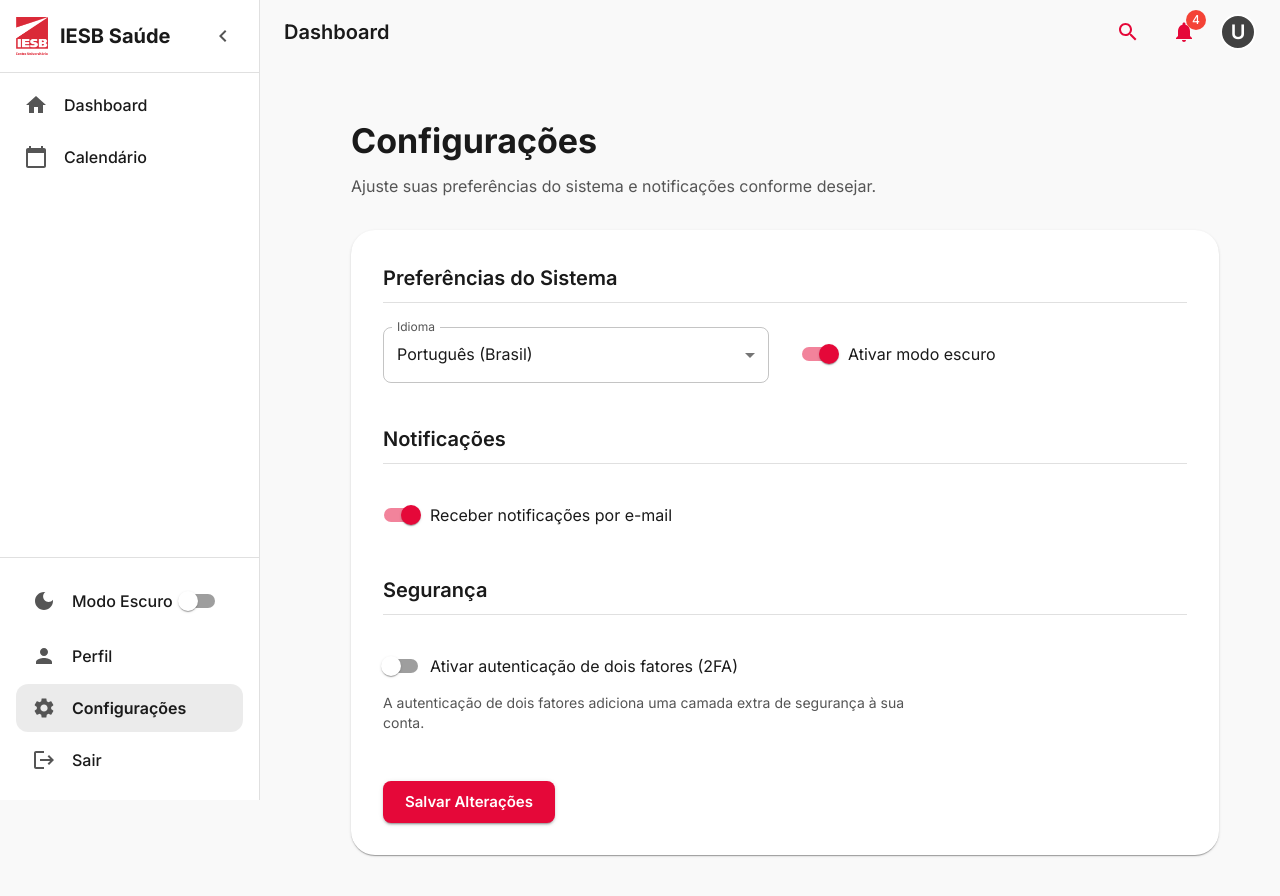
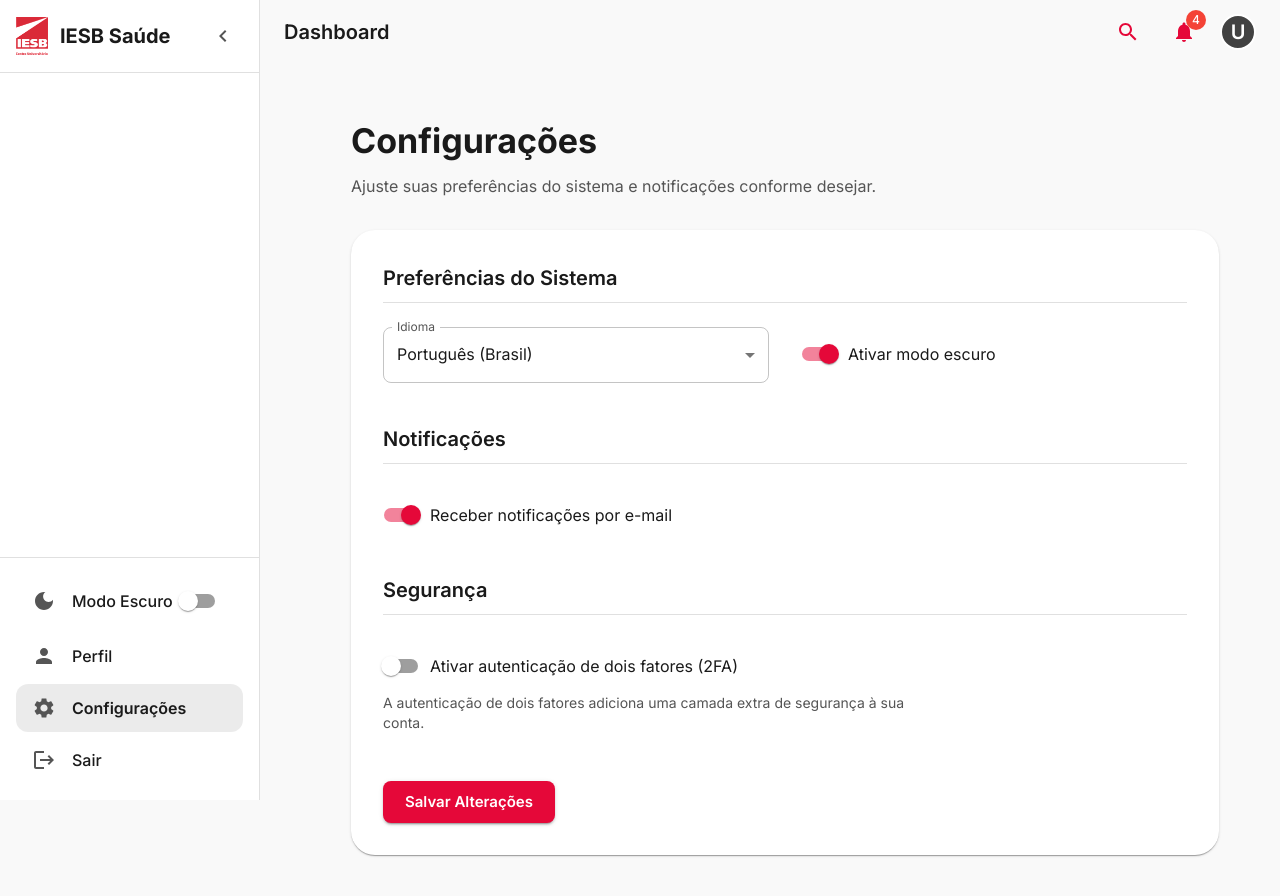
Before and after one commit to gabrielbentog/iesb-saude-client, a Next.js app: page /configuracoes in a window 1280 px wide. Shown: the top 896 px of the page. Built offline with nearby package versions, Linux system fonts and the light colour scheme.

Commit message:
feat: create middleware

```diff
--- a/package.json
+++ b/package.json
@@ -17,6 +17,7 @@
     "axios": "^1.8.4",
     "date-fns": "^2.30.0",
     "framer-motion": "^12.5.0",
+    "js-cookie": "^3.0.5",
     "next": "15.2.3",
     "react": "^19.0.0",
     "react-dom": "^19.0.0"
@@ -24,6 +25,7 @@
   "devDependencies": {
     "@eslint/eslintrc": "^3",
     "@tailwindcss/postcss": "^4",
+    "@types/js-cookie": "^3.0.6",
     "@types/node": "^20",
     "@types/react": "^19",
     "@types/react-dom": "^19",
--- a/src/app/auth/login/page.tsx
+++ b/src/app/auth/login/page.tsx
@@ -19,6 +19,7 @@ import { useTheme } from "@mui/material/styles"
 import { Visibility, VisibilityOff, School } from "@mui/icons-material"
 import Image from "next/image"
 import { apiFetch } from "@/app/lib/api"
+import Cookies from 'js-cookie';
 
 export default function LoginPage() {
   const theme = useTheme()
@@ -33,7 +34,7 @@ export default function LoginPage() {
     event.preventDefault();
 
     try {
-      const response = await apiFetch<{ token: string; user: string }>('/login', {
+      const response = await apiFetch<{ token: string; user: { profile: { name: string} } }>('/login', {
         method: 'POST',
         headers: {
           'Content-Type': 'application/json',
@@ -48,7 +49,12 @@ export default function LoginPage() {
       };
 
       localStorage.setItem("session", JSON.stringify(sessionData));
-      router.push("/home/paciente");
+      Cookies.set("session", JSON.stringify({
+        token: sessionData?.token,
+        profile: sessionData?.user?.profile?.name,
+      }), { expires: 7, secure: true });
+
+      router.push(response.user.profile.name + "/dashboard");
 
     } catch (error: any) {
       alert("Erro no login: " + error.message); // Aqui você pode substituir por um snackbar/toast
--- a/src/app/components/Header.tsx
+++ b/src/app/components/Header.tsx
@@ -20,6 +20,7 @@ import {
 interface HeaderProps {
   open: boolean;
   drawerWidth: number;
+  onToggleSidebar: () => void; // Added the missing property
 }
 
 interface UserData {
--- a/src/app/components/Sidebar.tsx
+++ b/src/app/components/Sidebar.tsx
@@ -35,6 +35,7 @@ import {
 } from "@mui/icons-material";
 import { useRouter } from "next/navigation";
 import { usePathname } from "next/navigation";
+import Cookies from "js-cookie";
 
 interface SidebarProps {
   open: boolean;
@@ -55,6 +56,8 @@ const Sidebar: React.FC<SidebarProps> = ({
   const isDark = theme.palette.mode === "dark";
   const [openNested, setOpenNested] = useState(false);
   const router = useRouter();
+  const session = Cookies.get("session");
+  const profile = session ? (JSON.parse(session).profile?.toLowerCase() as keyof typeof menuItemsByProfile) : null;
 
   const handleNestedClick = () => {
     setOpenNested(!openNested);
@@ -70,6 +73,22 @@ const Sidebar: React.FC<SidebarProps> = ({
   const primaryColor = theme.palette.primary.main;
   const dividerColor = theme.palette.divider;
   const pathname = usePathname();
+
+  const menuItemsByProfile = {
+    paciente: [
+      { icon: <HomeIcon />, text: "Dashboard", path: "/paciente/dashboard" },
+      { icon: <CalendarIcon />, text: "Calendário", path: "/paciente/calendario" },
+    ],
+    gestor: [
+      { icon: <DashboardIcon />, text: "Painel", path: "/gestor/dashboard" },
+      { icon: <SettingsIcon />, text: "Configurações", path: "/gestor/configuracoes" },
+    ],
+    estagiario: [
+      { icon: <InboxIcon />, text: "Atendimentos", path: "/estagiario/atendimentos" },
+    ],
+  };
+
+  const menuItems = profile ? menuItemsByProfile[profile] : [];
 
   return (
     <Drawer
@@ -144,18 +163,7 @@ const Sidebar: React.FC<SidebarProps> = ({
       )} */}
 
       <List sx={{ px: 1 }}>
-      {[
-        {
-          icon: <HomeIcon />,
-          text: "Dashboard",
-          path: "/home/paciente",
-        },
-        {
-          icon: <CalendarIcon />,
-          text: "Calendário",
-          path: "/calendario"
-        },
-      ].map((item, index) => {
+      {menuItems.map((item, index) => {
         const isActive = pathname === item.path;
 
         return (
@@ -302,6 +310,7 @@ const Sidebar: React.FC<SidebarProps> = ({
               <ListItemButton
                 onClick={() => {
                   router.push("/auth/login");
+                  Cookies.remove("session");
                   localStorage.removeItem("session");
                 }}
                 sx={{
--- /dev/null
+++ b/src/middleware.ts
@@ -0,0 +1,34 @@
+import { NextRequest, NextResponse } from 'next/server';
+
+export function middleware(req: NextRequest) {
+  const session = req.cookies.get('session')?.value;
+  const pathname = req.nextUrl.pathname;
+
+  const isAuthPage = pathname.startsWith('/auth');
+
+  if (session) {
+    const profile = JSON.parse(session)?.profile?.toLowerCase();
+
+    // Se o usuário está tentando acessar login/cadastro, redireciona para a dashboard dele
+    if (isAuthPage) {
+      return NextResponse.redirect(new URL(`/${profile}/dashboard`, req.url));
+    }
+
+    // Exemplo: se for para /dashboard genérico, redireciona para o caminho do perfil
+    if (pathname === '/dashboard') {
+      return NextResponse.redirect(new URL(`/${profile}/dashboard`, req.url));
+    }
+  } else {
+    // Se o usuário NÃO está logado e tenta acessar rota protegida
+    const isProtectedRoute = pathname.startsWith('/paciente') || pathname.startsWith('/gestor');
+    if (isProtectedRoute) {
+      return NextResponse.redirect(new URL('/auth/login', req.url));
+    }
+  }
+
+  return NextResponse.next();
+}
+
+export const config = {
+  matcher: ['/((?!_next/static|_next/image|favicon.ico).*)'],
+};
```
Also changed, not shown: src/app/(main)/paciente/calendario/page.tsx (renamed from src/app/(main)/calendario/page.tsx), src/app/(main)/paciente/dashboard/page.tsx (renamed from src/app/(main)/home/paciente/page.tsx), 1 other file (tests, documents, lock files or other folders).
